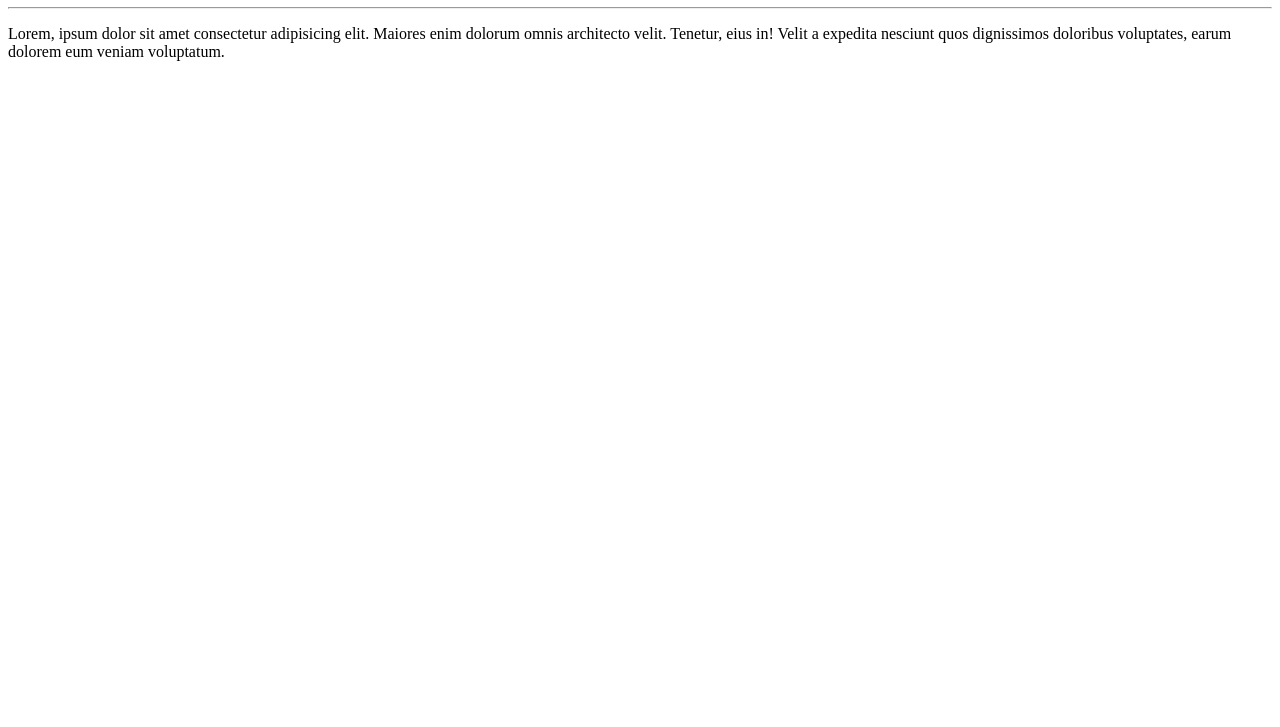
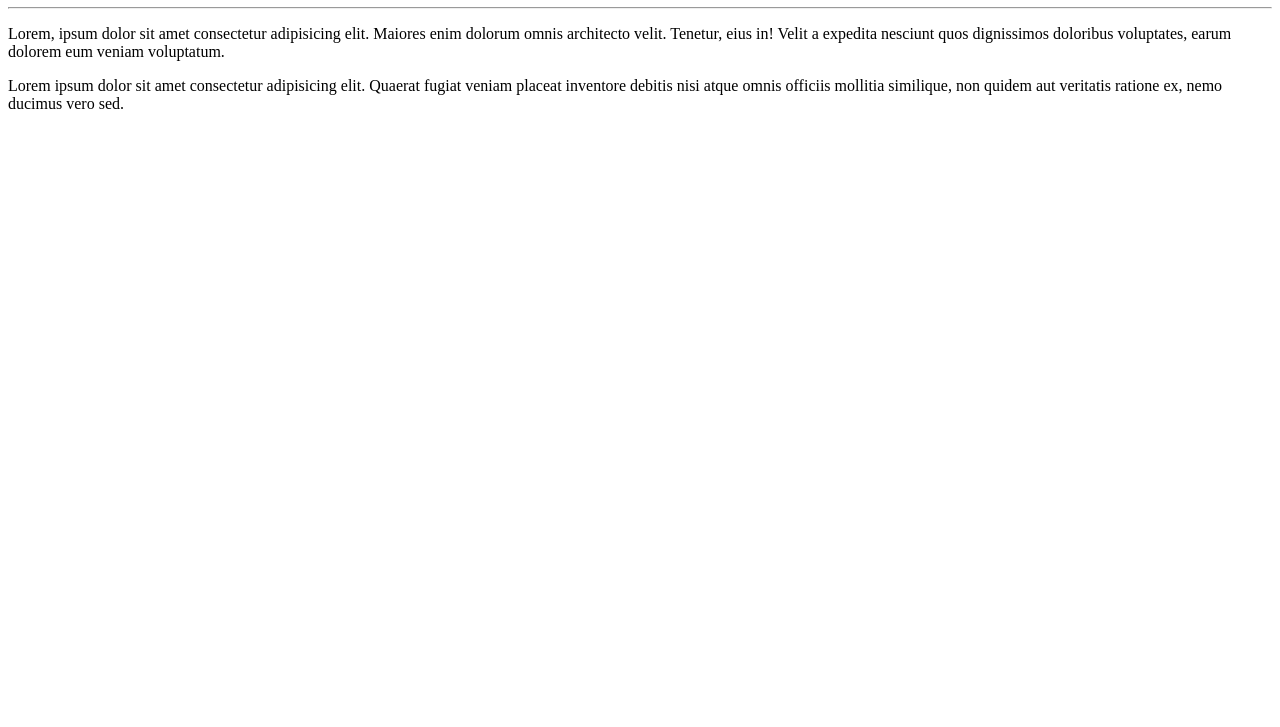
Before and after one commit to profdenilsongoncalves/Estudiodainformatica, a plain HTML site: page ProjetoSite/index.html in a window 1280 px wide. Shown: the part 73-800 px from the top of the page. Drawn offline with Linux system fonts and the light colour scheme.

Commit message:
Adicionado novo parágrafo para testar

```diff
--- a/ProjetoSite/index.html
+++ b/ProjetoSite/index.html
@@ -13,7 +13,13 @@
 
     <p>Lorem, ipsum dolor sit amet consectetur adipisicing elit.
         Maiores enim dolorum omnis architecto velit. Tenetur,
-         eius in! Velit a expedita nesciunt quos dignissimos doloribus
-         voluptates, earum dolorem eum veniam voluptatum.</p>
+        eius in! Velit a expedita nesciunt quos dignissimos doloribus
+        voluptates, earum dolorem eum veniam voluptatum.</p>
+
+    <p>Lorem ipsum dolor sit amet consectetur adipisicing elit.
+        Quaerat fugiat veniam placeat inventore debitis nisi atque
+        omnis officiis mollitia similique, non quidem aut veritatis
+        ratione ex, nemo ducimus vero sed.</p>
+
 </body>
 </html>
```
